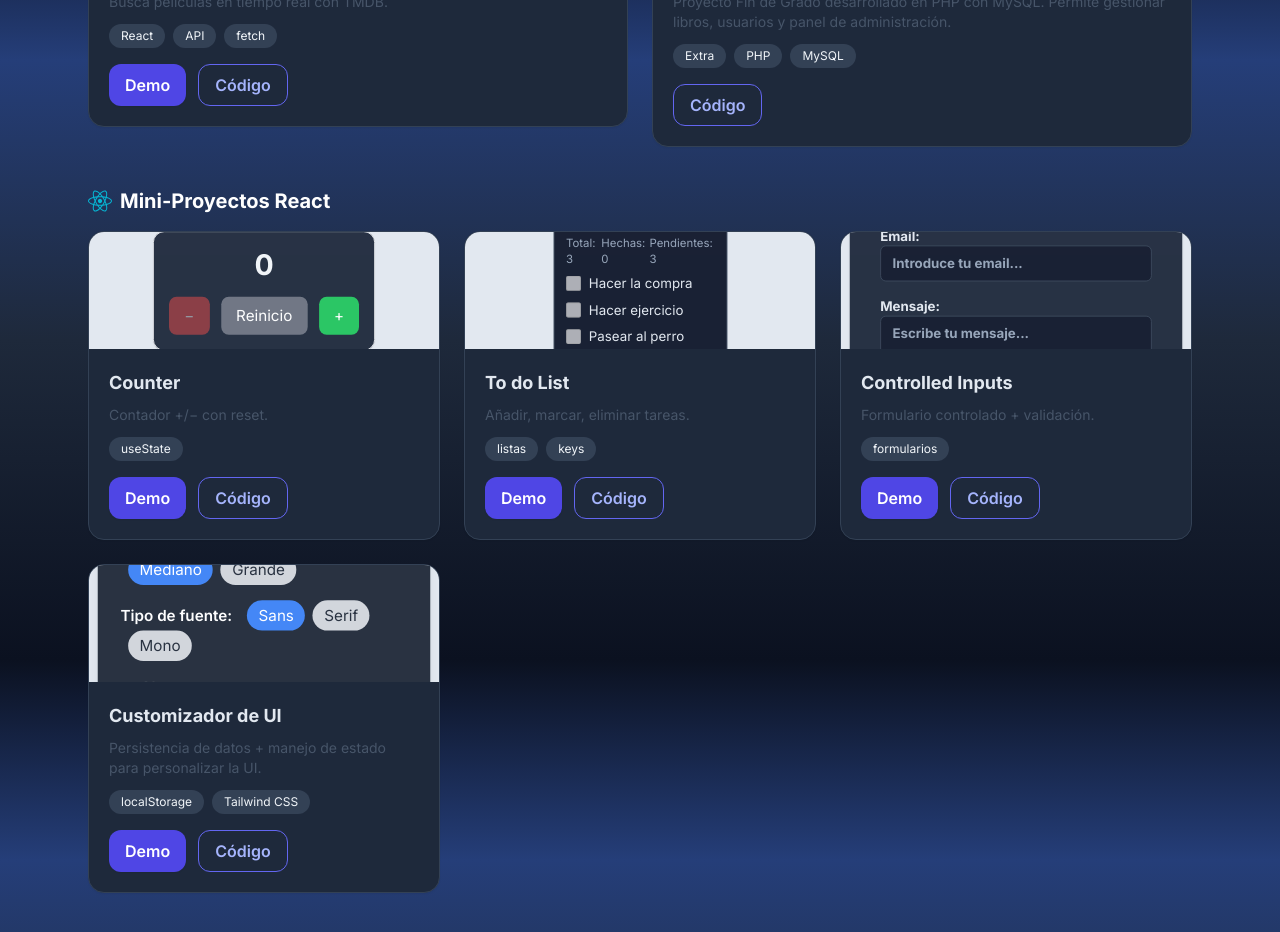
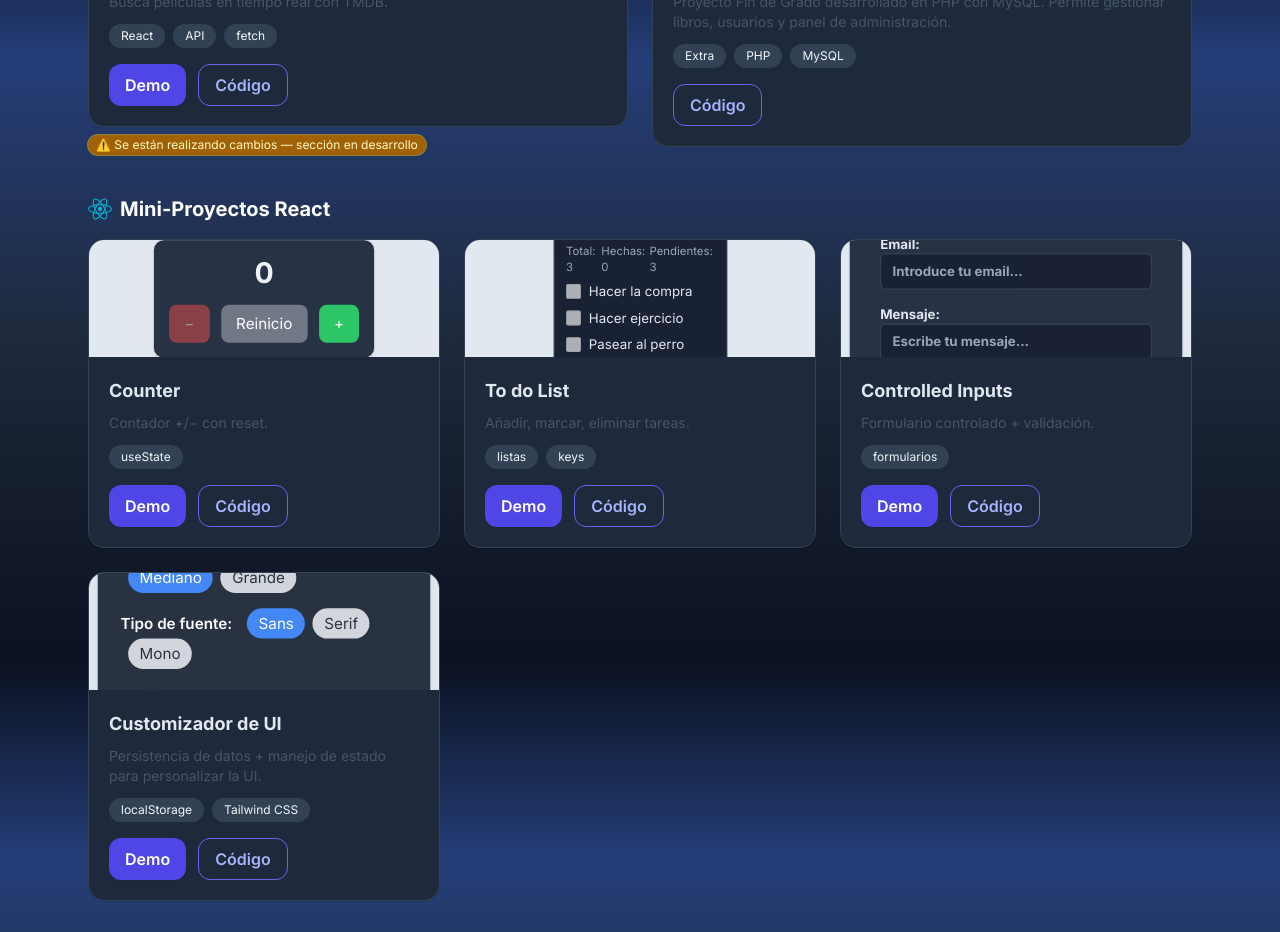
Before and after one commit to Andraxmm/Portfolio, a React (Vite) app: page / in a window 1280 px wide. Shown: the part 2540-3472 px from the top of the page. Built offline with nearby package versions, Linux system fonts and the light colour scheme; no server answers.

Commit message:
Update Projects.jsx
chore: aviso de sección en desarrollo

```diff
--- a/src/Components/Project/Projects.jsx
+++ b/src/Components/Project/Projects.jsx
@@ -79,11 +79,13 @@ export default function Projects() {
             demoHref="/peliculas"
           />
 
-          {/* Aviso solo en móvil */}
-        <span className="sm:hidden mt-2 inline-block text-[11px] px-2 py-0.5 rounded-full
-                        bg-yellow-400/15 text-yellow-300 ring-1 ring-yellow-400/30">
-          En mantenimiento (solo en móvil)
-        </span>
+    {/* Aviso de cambios en curso — visible en móvil y PC */}
+<span className="mt-2 inline-block text-xs px-2 py-0.5 rounded-full
+                 bg-yellow-100 text-yellow-800 font-medium
+                 dark:bg-yellow-700 dark:text-yellow-100
+                 ring-1 ring-yellow-200 dark:ring-yellow-400/50">
+  ⚠️ Se están realizando cambios — sección en desarrollo
+</span>
 
 
           {/* separador solo móvil */}
```
